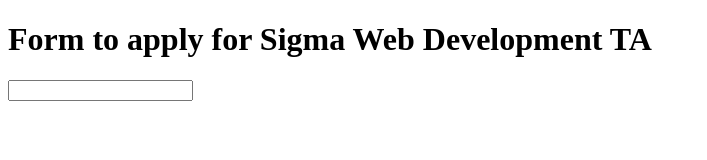
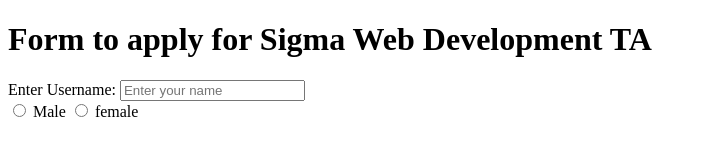
Before and after one commit to mrkumarrahul/Sigma-Web-Development, a plain HTML site: page Lec7/index.html in a window 1280 px wide. Shown: the whole page, without its empty margins (0-707 px from the left). Drawn offline with Linux system fonts and the light colour scheme.

Commit message:
updated radio btn

```diff
--- a/Lec7/index.html
+++ b/Lec7/index.html
@@ -8,7 +8,16 @@
 <body>
     <h1>Form to apply for Sigma Web Development TA</h1>
     <form action="post">
-        <input type="text">
+        <div>
+            <label for="username">Enter Username:</label>
+            <input type="text" name="username" placeholder="Enter your name" aria-label="Enter username">
+        </div>
+        <div>
+            <input type="radio" id="male" name="gender" value="male">
+            <label for="male">Male</label>
+            <input type="radio" id="male" name="gender" value="male">
+            <label for="female">female</label>
+        </div>
     </form>
 </body>
 </html>
```
